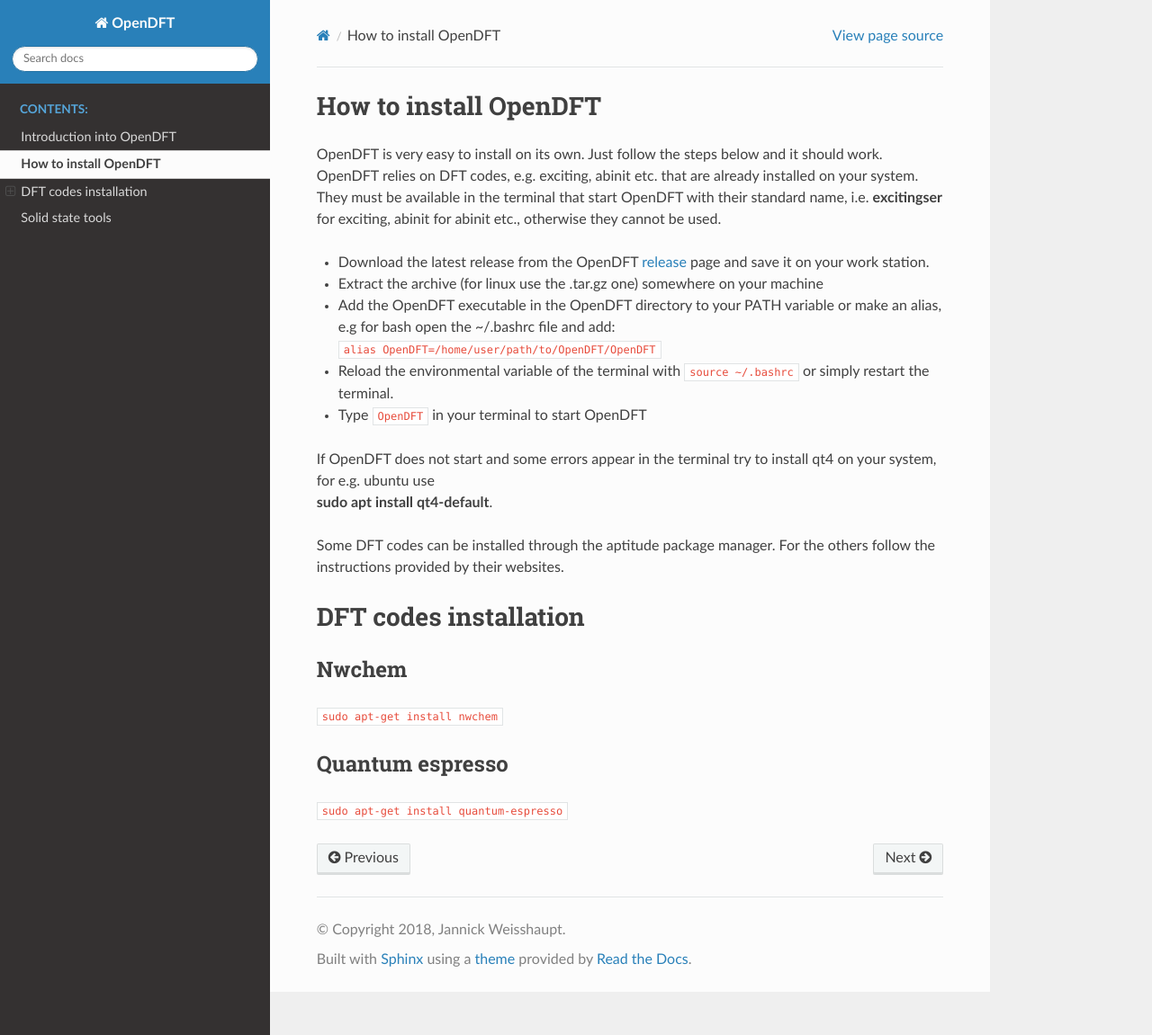
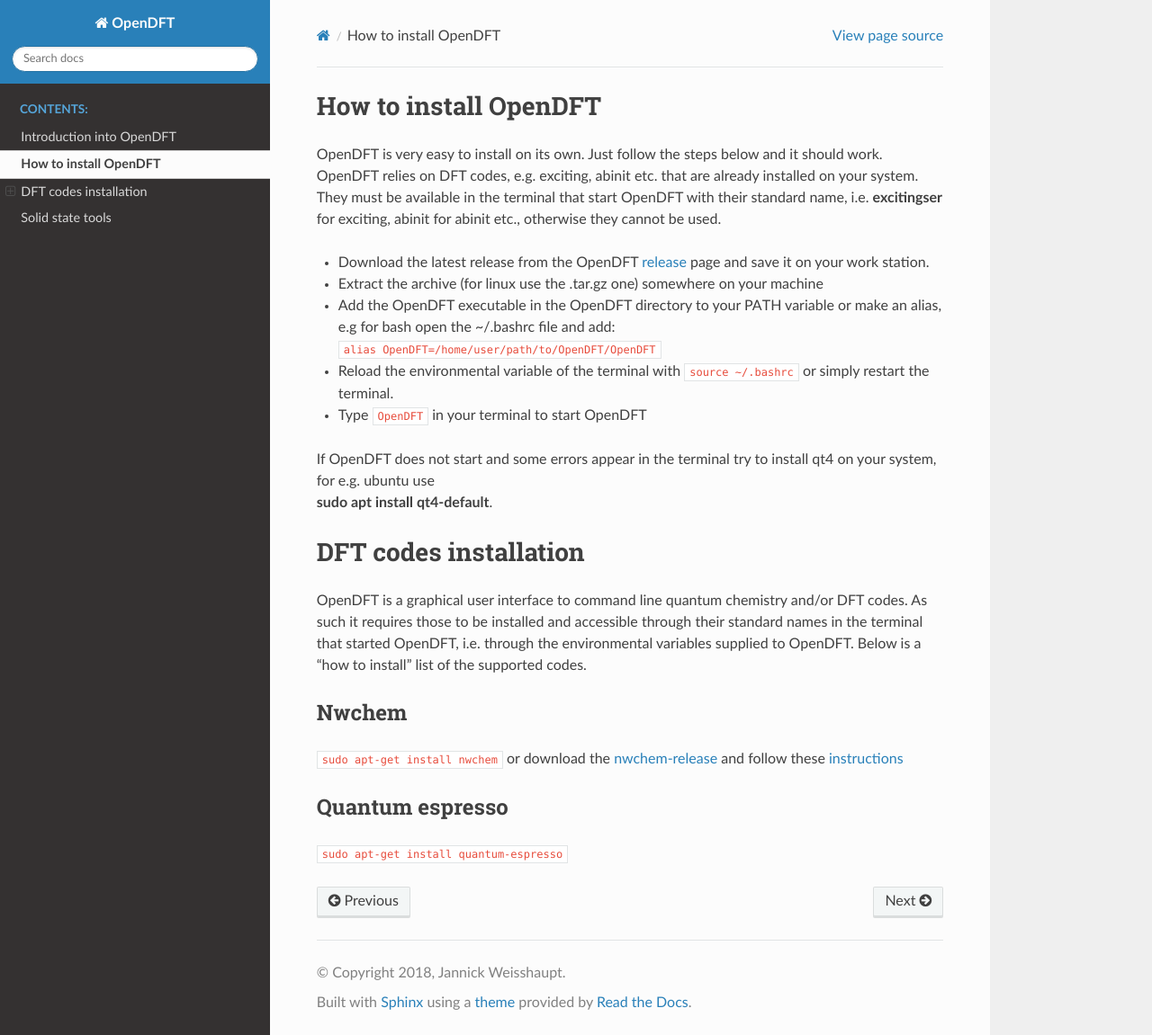
Before and after one commit to JannickWeisshaupt/OpenDFT, a Sphinx documentation site: the page built from docs/installation.rst, in a window 1280 px wide and 1151 px high. Shown: the whole window at 90% size. Built offline with Sphinx 7.4.7 and the Read the Docs theme 2.0.0, drawn with Linux system fonts in a browser that asks for light colours.

Commit message:
- more documentation

```diff
--- a/docs/installation.rst
+++ b/docs/installation.rst
@@ -13,17 +13,18 @@
 
 If OpenDFT does not start and some errors appear in the terminal try to install qt4 on your system, for e.g. ubuntu use |br| **sudo apt install qt4-default**.
 
-Some DFT codes can be installed through the aptitude package manager. For the others follow the instructions provided by their websites.
 
 #######################
 DFT codes installation
 #######################
-
+OpenDFT is a graphical user interface to command line quantum chemistry and/or DFT codes. As such it requires those to be installed and accessible through their standard
+names in the terminal that started OpenDFT, i.e. through the environmental variables supplied to OpenDFT. Below is a "how to install" list of the supported codes.
 
 =======================
 Nwchem
 =======================
 ``sudo apt-get install nwchem``
+or download the nwchem-release_ and follow these instructions_
 
 =======================
 Quantum espresso
@@ -31,6 +32,8 @@
 ``sudo apt-get install quantum-espresso``
 
 .. _release: https://github.com/JannickWeisshaupt/OpenDFT/releases
+.. _nwchem-release: https://github.com/nwchemgit/nwchem/releases/download/v6.8-release/nwchem-6.8-release.revision-v6.8-47-gdf6c956-src.2017-12-14.tar.bz2
+.. _instructions: http://www.nwchem-sw.org/index.php/Compiling_NWChem
 .. |br| raw:: html
 
     <br />
```
